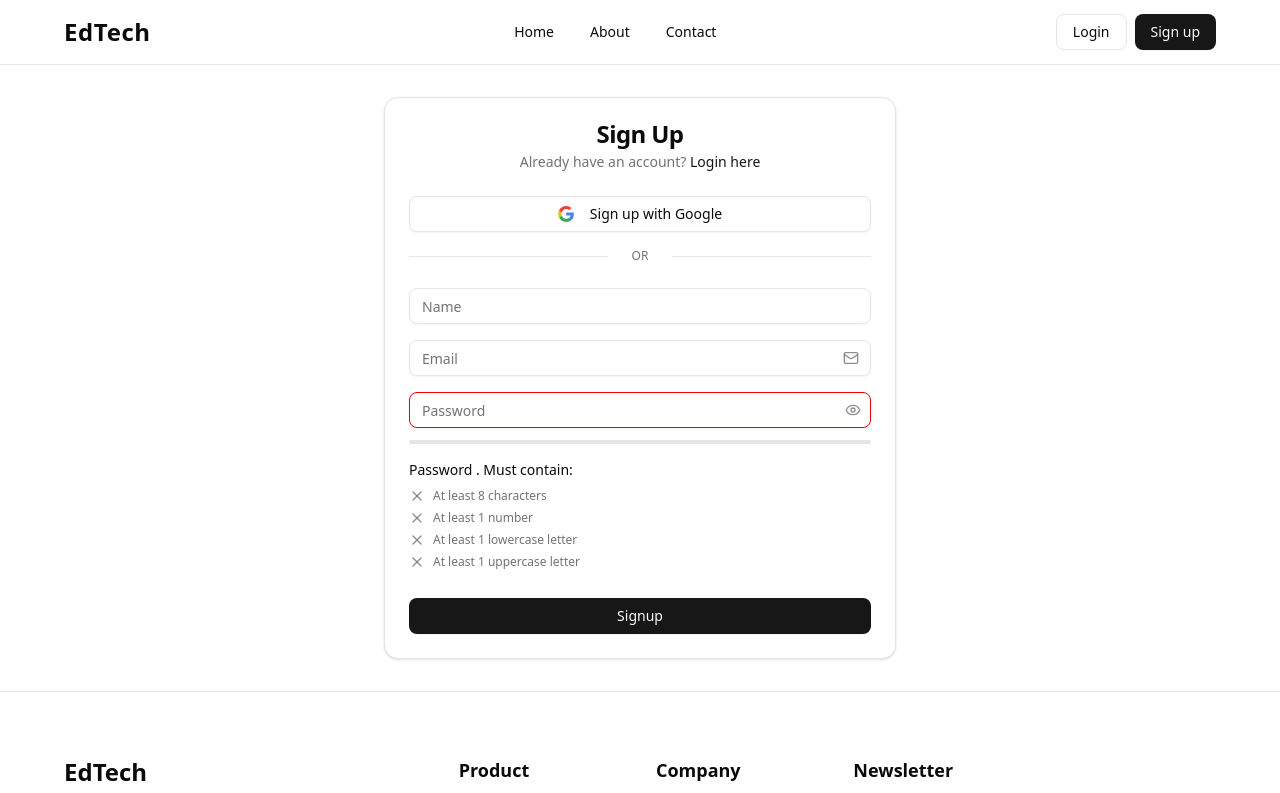
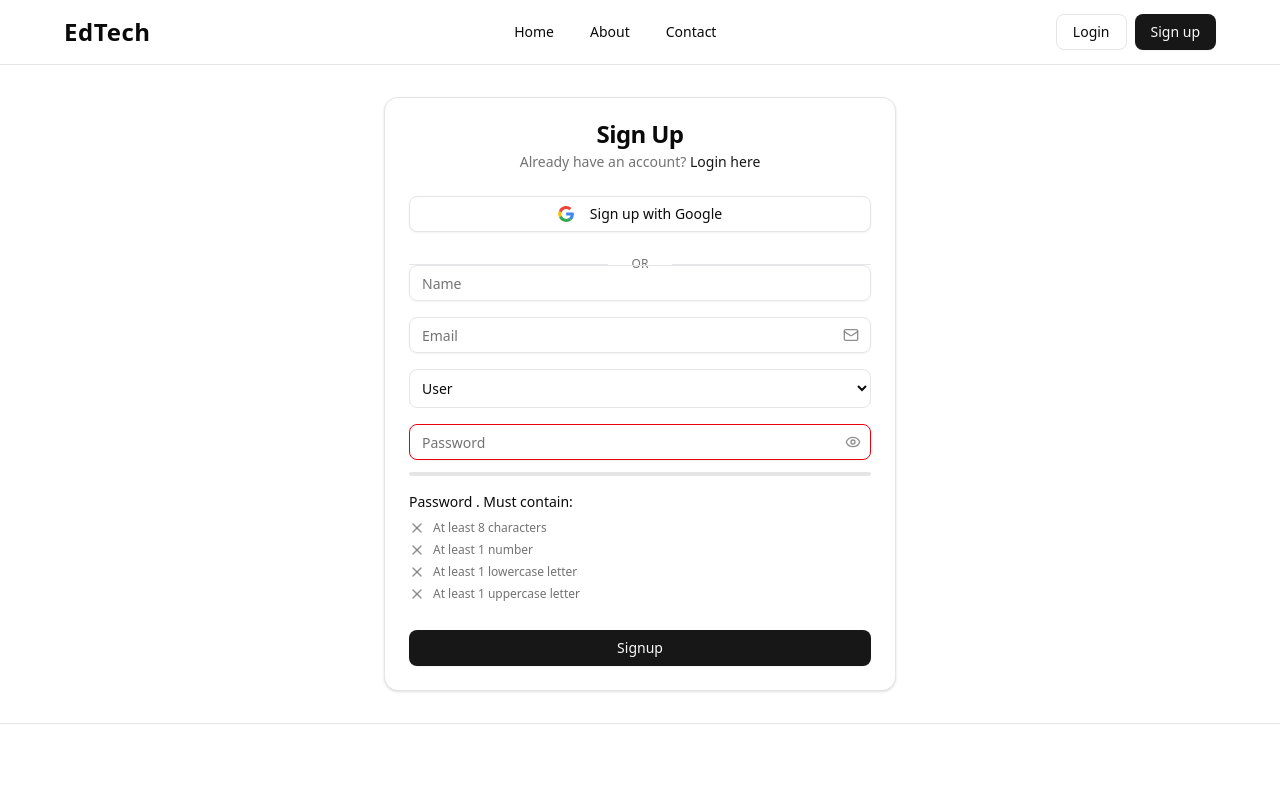
Before and after one commit to Abubakarrrr/8TEN11, a React (Vite) app in the folder client/: page /signup in a window 1280 px wide. Shown: the top 793 px of the page. Built offline with nearby package versions, Linux system fonts and the light colour scheme.

Commit message:
added role filed

```diff
--- a/client/src/components/Forms/SignUp.jsx
+++ b/client/src/components/Forms/SignUp.jsx
@@ -21,7 +21,7 @@ const signupSchema = Joi.object({
   name: Joi.string()
     .min(3)
     .max(30)
-    .pattern(/^[a-zA-Z\s]+$/) // Only allows letters and spaces
+    .pattern(/^[a-zA-Z\s]+$/)
     .required()
     .messages({
       "string.empty": "Name is required",
@@ -39,7 +39,7 @@ const signupSchema = Joi.object({
   password: Joi.string()
     .min(8)
     .max(20)
-    .pattern(/^(?=.*[a-z])(?=.*[A-Z])(?=.*\d).*$/) // At least one lowercase, uppercase, and number
+    .pattern(/^(?=.*[a-z])(?=.*[A-Z])(?=.*\d).*$/)
     .required()
     .messages({
       "string.empty": "Password is required",
@@ -48,16 +48,26 @@ const signupSchema = Joi.object({
       "string.pattern.base":
         "Password must contain at least one uppercase letter, one lowercase letter, and one number",
     }),
+  role: Joi.string()
+    .valid("user", "teacher")
+    .required()
+    .messages({
+      "any.only": "Role must be either 'user' or 'teacher'",
+      "string.empty": "Role is required",
+    }),
 });
-
 
 export default function SignUp() {
   const [formData, setFormData] = useState({
     name: "",
     email: "",
     password: "",
+    role: "user", // default role
   });
+
   const [errors, setErrors] = useState({});
+  const { signup, error, isLoading } = useAuthStore();
+  const navigate = useNavigate();
 
   const handleChange = (e) => {
     const { name, value } = e.target;
@@ -67,17 +77,14 @@ export default function SignUp() {
     }));
   };
 
-  const { signup, error, isLoading } = useAuthStore();
-  const navigate = useNavigate();
-
   const handleSignUp = async (e) => {
     e.preventDefault();
 
     try {
       const isValid = validateForm(signupSchema, formData, setErrors);
       if (isValid) {
-        const { name, email, password } = formData;
-        await signup(email, name, password);
+        const { name, email, password, role } = formData;
+        await signup(email, name, password, role);
         if (error) {
           toast(error);
         } else {
@@ -91,13 +98,11 @@ export default function SignUp() {
   };
 
   return (
-    <>
-      <div className="  px-2 sm:px-8 lg:px-16">
+    <div className="px-2 sm:px-8 lg:px-16">
       <div className="py-8">
         <div className="mx-auto">
           <form onSubmit={handleSignUp}>
             <div className="max-w-lg mx-auto">
-                {/* Card */}
               <Card>
                 <CardHeader className="text-center">
                   <h2 className="text-2xl font-semibold leading-none tracking-tight capitalize">
@@ -144,15 +149,13 @@ export default function SignUp() {
                     </Button>
                   </Link>
 
-                    <div className="relative">
-                      <Separator asChild className="my-3 bg-background">
+                  <Separator className="my-3 bg-background">
                     <div className="py-3 flex items-center text-xs text-muted-foreground uppercase before:flex-[1_1_0%] before:border-t before:border-gray-200 before:me-6 after:flex-[1_1_0%] after:border-t after:border-gray-200 after:ms-6 dark:before:border-gray-700 dark:after:border-gray-700">
                       Or
                     </div>
                   </Separator>
-                    </div>
+
                   <div className="mt-5">
-                      {/* Grid */}
                     <div className="flex flex-col gap-4">
                       <Input
                         id="name"
@@ -162,6 +165,7 @@ export default function SignUp() {
                         onChange={handleChange}
                       />
                       <ErrorMessage message={errors.name} />
+
                       <EmailInput
                         name="email"
                         id="email"
@@ -170,6 +174,19 @@ export default function SignUp() {
                         onChange={handleChange}
                       />
                       <ErrorMessage message={errors.email} />
+
+                      <select
+                        name="role"
+                        id="role"
+                        value={formData.role}
+                        onChange={handleChange}
+                        className="border rounded-md p-2 text-sm"
+                      >
+                        <option value="user">User</option>
+                        <option value="teacher">Teacher</option>
+                      </select>
+                      <ErrorMessage message={errors.role} />
+
                       <PasswordInputStrengthChecker
                         id="password"
                         name="password"
@@ -179,12 +196,8 @@ export default function SignUp() {
                       />
                       <ErrorMessage message={errors.password} />
 
-                        {/* <div className="flex items-center space-x-2 mt-3 col-span-2">
-                          <Checkbox id="terms" />
-                          <Label htmlFor="terms">
-                            Accept terms and conditions
-                          </Label>
-                        </div>  */}
+
+
                       <Button
                         className="mt-3 col-span-2"
                         type="submit"
@@ -201,6 +214,5 @@ export default function SignUp() {
         </div>
       </div>
     </div>
-    </>
   );
 }
```
Lines whose indentation alone changed are shown as unchanged.
